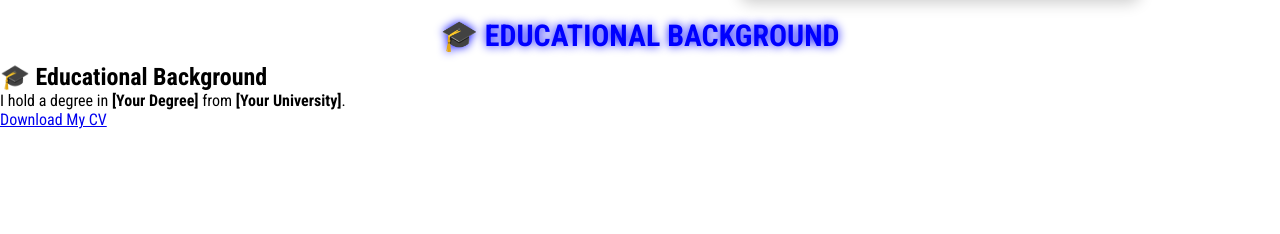
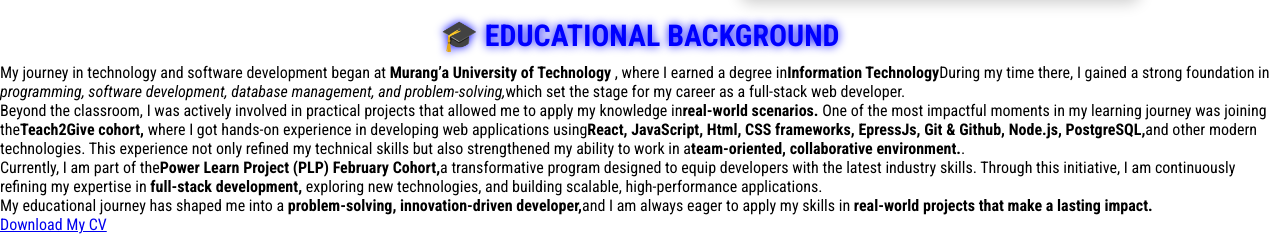
Before and after one commit to mosesnzioka/my-portfolio, a React (Vite) app: page / in a window 1280 px wide. Shown: the part 946-1180 px from the top of the page. Before the commit the page ends 1075 px from the top, so only its background shows below. Built offline with nearby package versions, Linux system fonts and the light colour scheme.

Commit message:
adding Education Background

```diff
--- a/src/componets/education/education.jsx
+++ b/src/componets/education/education.jsx
@@ -5,8 +5,20 @@
   return (
     <div className="education-section">
         <Title maintitle={"🎓 Educational Background"} />
-      <h2>🎓 Educational Background</h2>
-      <p>I hold a degree in <strong>[Your Degree]</strong> from <strong>[Your University]</strong>.</p>
+      <p>My journey in technology and software development began at <strong>Murang’a University of Technology</strong> , where I earned a degree in
+       <strong>Information Technology</strong>During my time there, I gained a strong foundation in <i>programming, software development, database management, and problem-solving,</i>
+       which set the stage for my career as a full-stack web developer. <br />
+       Beyond the classroom, I was actively involved in practical projects that allowed me to apply my knowledge in
+       <strong>real-world scenarios.</strong> One of the most impactful moments in my learning journey was joining the
+       <strong>Teach2Give cohort,</strong> where I got hands-on experience in developing web applications using
+       <strong>React, JavaScript, Html, CSS frameworks, EpressJs, Git & Github, Node.js, PostgreSQL,</strong>
+       and other modern technologies. This experience not only refined my technical skills but also strengthened my ability to work in a
+       <strong>team-oriented, collaborative environment.</strong>.<br /> Currently, I am part of the
+       <strong>Power Learn Project (PLP) February Cohort,</strong>
+       a transformative program designed to equip developers with the latest industry skills. Through this initiative, I am continuously refining my expertise in <strong>
+       full-stack development,</strong>  exploring new technologies, and building scalable, high-performance applications. <br />
+       My educational journey has shaped me into a <strong>problem-solving, innovation-driven developer,</strong>
+       and I am always eager to apply my skills in <strong>real-world projects that make a lasting impact.</strong></p>
       <a href="/path-to-your-cv.pdf" download className="cv-button">Download My CV</a>
     </div>
   );
```
